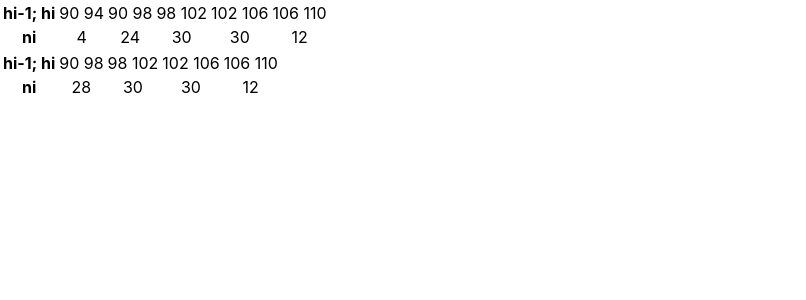
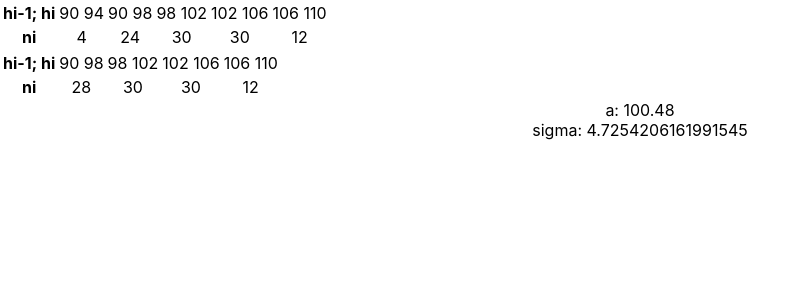
Before and after one commit to kriperAsasin2007/Tims-02, a React (Create React App) app: page / in a window 1280 px wide. Shown: the top 300 px of the page, without its empty margins (0-806 px from the left). Built offline with nearby package versions, Linux system fonts and the light colour scheme.

Commit message:
Added getting unknown parameters

```diff
--- a/src/distributionsCheks/NormalDistCheck.jsx
+++ b/src/distributionsCheks/NormalDistCheck.jsx
@@ -66,11 +66,51 @@ const NormalDistCheck = ({a, sigma, intervals, ni}) => {
 
 
     }
+
+    const getXi = (intervals) => {
+        let intervalsCopy = [...intervals]
+        return intervalsCopy.map(interval => (interval[0] + interval[1])/2);
+    }
+
+    const getA = (intervals, ni) => {
+        let n = ni.reduce((sum, curr) => sum + curr, 0);
+        let xi = getXi(intervals);
+
+        let sum = 0;
+        for (let i = 0; i < ni.length; i++) {
+            sum += ni[i] * xi[i];
+        }
+        return sum / n;
+
+    }
+
+    const getSigma = (intervals, ni) => {
+        let n = ni.reduce((sum, curr) => sum + curr, 0);
+        let a = getA(intervals, ni);
+        let xi = getXi(intervals);
+        let sum = 0;
+
+
+        for (let i = 0; i < ni.length; i++) {
+            sum += ni[i] * (xi[i] - a)**2;
+        }
+        let D = sum / n;
+
+        return Math.sqrt(D);
+    }
+
     return (
         <div className='normal-dist-container'>
             <ShowTableContinious intervals={intervals} ni={ni} />
             {fixNi(ni)}
             <ShowTableContinious intervals={newIntervals} ni={newNi} />
+            <div>
+                a: {getA(newIntervals, newNi)}
+            </div>
+
+            <div>
+                sigma: {getSigma(newIntervals, newNi)}
+            </div>
 
         </div>
      );
```
